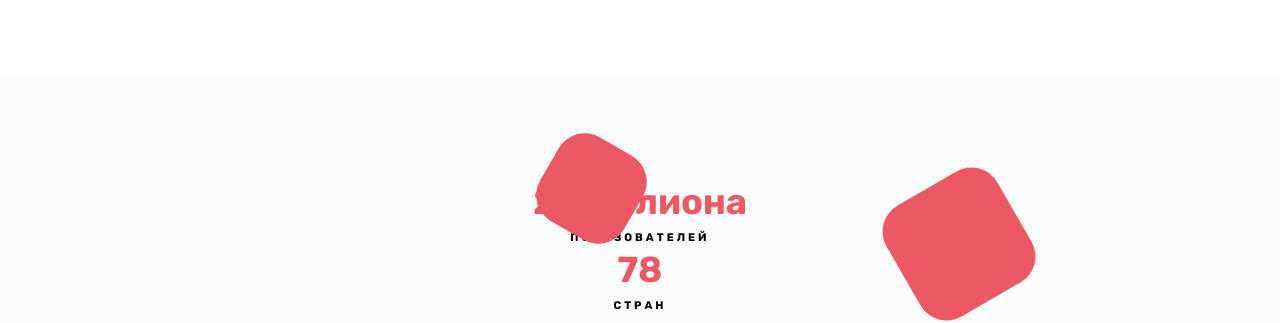
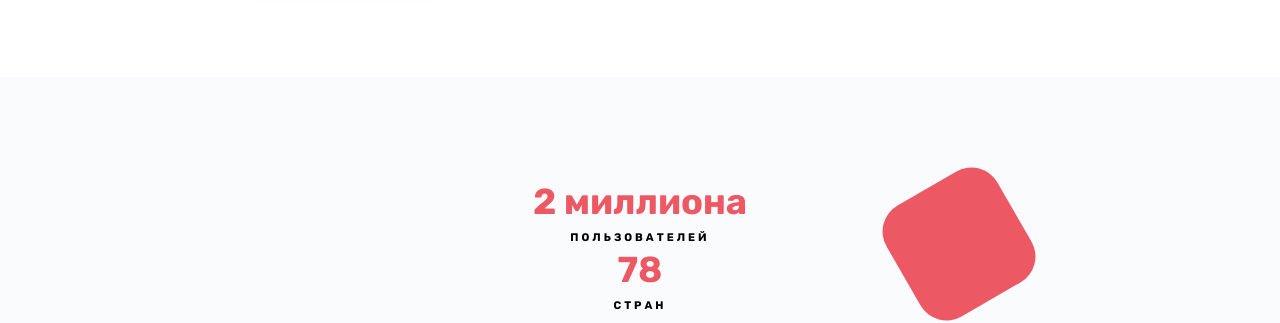
Before and after one commit to TREFLX/GoCorona, a plain HTML site: page index.html in a window 1280 px wide. Shown: the part 1264-1587 px from the top of the page. Drawn offline with Linux system fonts and the light colour scheme.

Commit message:
Update index.html

```diff
--- a/index.html
+++ b/index.html
@@ -115,7 +115,6 @@
               </div>
             </div>
             <div class="statistics-experts__decor statistics-experts__decor_1"></div>
-            <div class="statistics-experts__decor statistics-experts__decor_2"></div>
             <div class="statistics-experts__decor statistics-experts__decor_3"></div>
           </div>
           <div class="experts__body">
```
